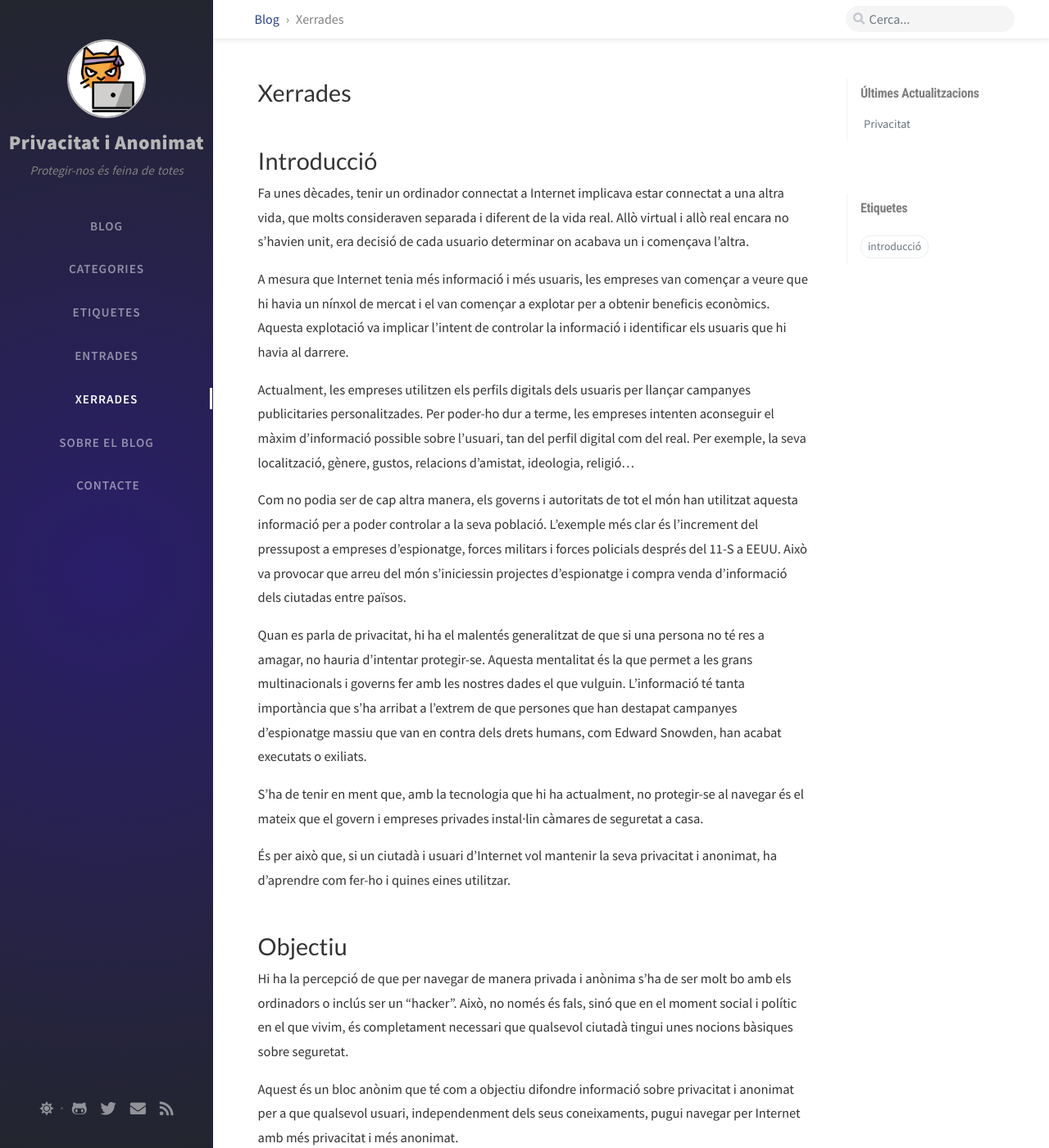
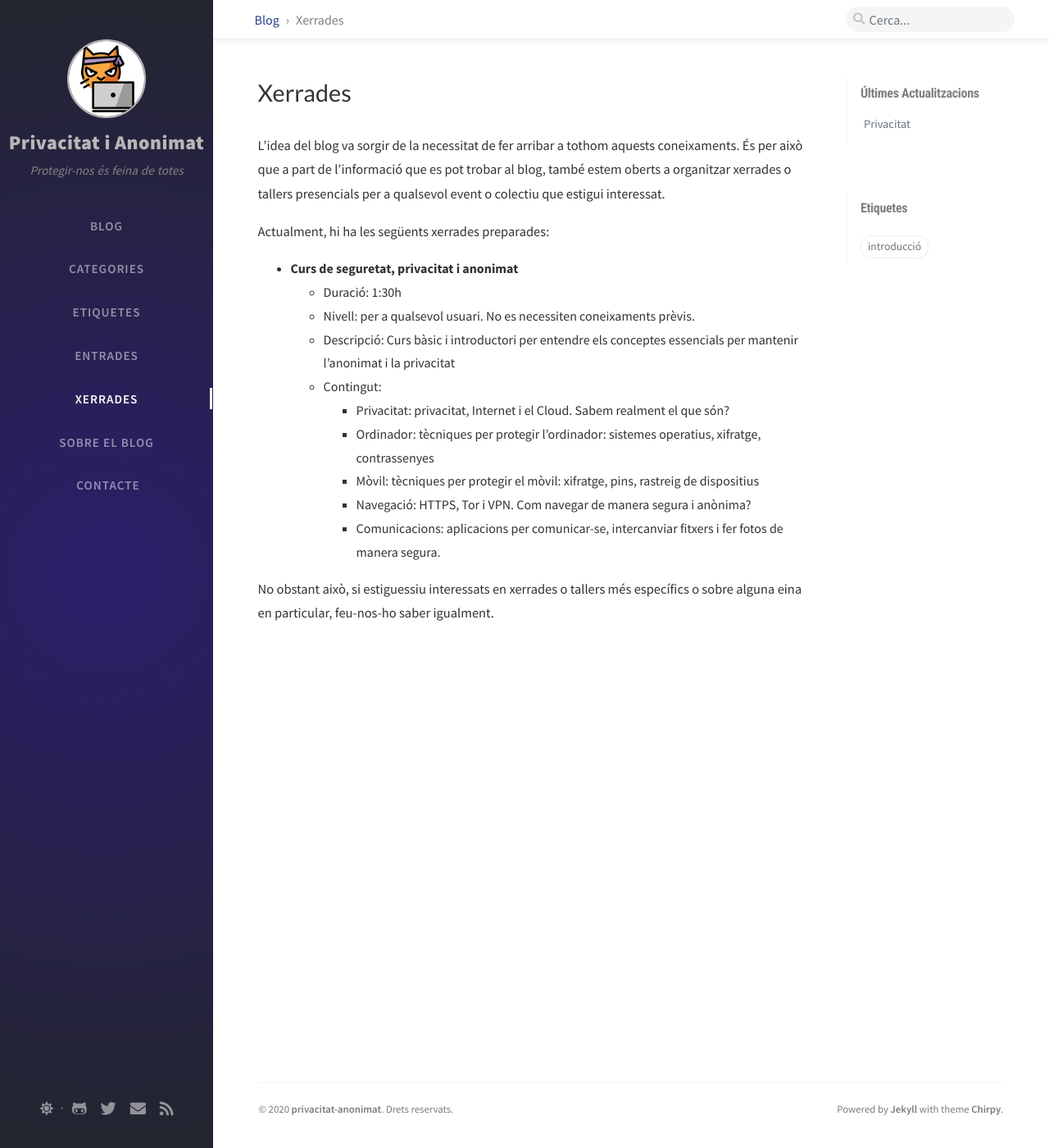
Before and after one commit to privacitat-anonimat/privacitat-anonimat.github.io, a Jekyll site: the page built from tabs/xerrades.md, in a window 1280 px wide and 1400 px high. Shown: the whole window at 82% size. Built offline with Jekyll 4.4.1, drawn with Linux system fonts in a browser that asks for light colours; nearby versions of some CDN libraries; comment, search, counter and statistics services are not loaded; some of the changed text lies outside the part shown.

Commit message:
Template

```diff
--- a/tabs/about.md
+++ b/tabs/about.md
@@ -33,24 +33,3 @@ A mesura que sigui possible, s'aniran crean entrades al blog relacionades amb pr
 * Informació sobre eines
 * Presentacions o classes completes
 * Resums (cheatsheets) per sintetizar conceptes
-
-# Xerrades
-L'idea del blog va sorgir de la necessitat de fer arribar a tothom aquests coneixaments. És per això que a part de l'informació que es pot trobar al blog, també estem oberts a organitzar xerrades o tallers presencials per a qualsevol event o colectiu que estigui interessat.
-
-Actualment, hi ha les següents xerrades preparades:
-* **Curs de seguretat, privacitat i anonimat**
-	* Duració: 1:30h
-	* Contingut: Curs bàsic i introductori per entendre els conceptes essencials per mantenir l’anonimat i la privacitat (ordinador, mòvil, xifratge, HTTPS, VPN, Tor, comunicacions segures...)
-	* Nivell: per a qualsevol usuari. No es necessiten coneixaments prèvis.
-
-No obstant això, si estiguessiu interessats en xerrades o tallers més específics o sobre alguna eina en particular, feu-nos-ho saber igualment.
-
-# Contacte
-El blog és un projecte completament sense ànim de lucre i a disposició dels usuaris. És per això que s'obre una via de contacte directa: **privacitat_anonimat@protonmail.com**
-
-S'intentarà respondre el més aviat possible. Sigueu lliures d'enviar qualsevol inquietud:
-* Dubtes generals o específics
-* Correccions a alguna de les entrades
-* Idees noves per a fer una entrada
-* Idees per ampliar l'informació d'una entrada
-* Organitzar xerrades o tallers presencials
--- a/tabs/xerrades.md
+++ b/tabs/xerrades.md
@@ -8,49 +8,19 @@ title: Xerrades
 # MIT License
 ---
 
-# Introducció
-Fa unes dècades, tenir un ordinador connectat a Internet implicava estar connectat a una altra vida, que molts consideraven separada i diferent de la vida real. Allò virtual i allò real encara no s'havien unit, era decisió de cada usuario determinar on acabava un i començava l'altra.
 
-A mesura que Internet tenia més informació i més usuaris, les empreses van començar a veure que hi havia un nínxol de mercat i el van començar a explotar per a obtenir beneficis econòmics. Aquesta explotació va implicar l'intent de controlar la informació i identificar els usuaris que hi havia al darrere.
-
-Actualment, les empreses utilitzen els perfils digitals dels usuaris per llançar campanyes publicitaries personalitzades. Per poder-ho dur a terme, les empreses intenten aconseguir el màxim d'informació possible sobre l'usuari, tan del perfil digital com del real. Per exemple, la seva localització, gènere, gustos, relacions d'amistat, ideologia, religió...
-
-Com no podia ser de cap altra manera, els governs i autoritats de tot el món han utilitzat aquesta informació per a poder controlar a la seva població. L'exemple més clar és l'increment del pressupost a empreses d'espionatge, forces militars i forces policials després del 11-S a EEUU. Això va provocar que arreu del món s'iniciessin projectes d'espionatge i compra venda d'informació dels ciutadas entre països.
-
-Quan es parla de privacitat, hi ha el malentés generalitzat de que si una persona no té res a amagar, no hauria d'intentar protegir-se. Aquesta mentalitat és la que permet a les grans multinacionals i governs fer amb les nostres dades el que vulguin. L'informació té tanta importància que s'ha arribat a l'extrem de que persones que han destapat campanyes d'espionatge massiu que van en contra dels drets humans, com Edward Snowden, han acabat executats o exiliats.
-
-S'ha de tenir en ment que, amb la tecnologia que hi ha actualment, no protegir-se al navegar és el mateix que el govern i empreses privades instal·lin càmares de seguretat a casa.
-
-És per això que, si un ciutadà i usuari d'Internet vol mantenir la seva privacitat i anonimat, ha d'aprendre com fer-ho i quines eines utilitzar.
-
-# Objectiu
-Hi ha la percepció de que per navegar de manera privada i anònima s'ha de ser molt bo amb els ordinadors o inclús ser un "hacker". Això, no només és fals, sinó que en el moment social i polític en el que vivim, és completament necessari que qualsevol ciutadà tingui unes nocions bàsiques sobre seguretat.
-
-Aquest és un bloc anònim que té com a objectiu difondre informació sobre privacitat i anonimat per a que qualsevol usuari, independenment dels seus coneixaments, pugui navegar per Internet amb més privacitat i més anonimat.
-
-A mesura que sigui possible, s'aniran crean entrades al blog relacionades amb privacitat i anonimat de les següents tipologies:
-* Conceptes específics
-* Informació sobre eines
-* Presentacions o classes completes
-* Resums (cheatsheets) per sintetizar conceptes
-
-# Xerrades
 L'idea del blog va sorgir de la necessitat de fer arribar a tothom aquests coneixaments. És per això que a part de l'informació que es pot trobar al blog, també estem oberts a organitzar xerrades o tallers presencials per a qualsevol event o colectiu que estigui interessat.
 
 Actualment, hi ha les següents xerrades preparades:
 * **Curs de seguretat, privacitat i anonimat**
 	* Duració: 1:30h
-	* Contingut: Curs bàsic i introductori per entendre els conceptes essencials per mantenir l’anonimat i la privacitat (ordinador, mòvil, xifratge, HTTPS, VPN, Tor, comunicacions segures...)
 	* Nivell: per a qualsevol usuari. No es necessiten coneixaments prèvis.
+	* Descripció: Curs bàsic i introductori per entendre els conceptes essencials per mantenir l’anonimat i la privacitat
+	* Contingut:
+		* Privacitat: privacitat, Internet i el Cloud. Sabem realment el que són?
+		* Ordinador: tècniques per protegir l’ordinador: sistemes operatius, xifratge, contrassenyes
+		* Mòvil: tècniques per protegir el mòvil: xifratge, pins, rastreig de dispositius
+		* Navegació: HTTPS, Tor i VPN. Com navegar de manera segura i anònima?
+		* Comunicacions: aplicacions per comunicar-se, intercanviar fitxers i fer fotos de manera segura.
 
 No obstant això, si estiguessiu interessats en xerrades o tallers més específics o sobre alguna eina en particular, feu-nos-ho saber igualment.
-
-# Contacte
-El blog és un projecte completament sense ànim de lucre i a disposició dels usuaris. És per això que s'obre una via de contacte directa: **privacitat_anonimat@protonmail.com**
-
-S'intentarà respondre el més aviat possible. Sigueu lliures d'enviar qualsevol inquietud:
-* Dubtes generals o específics
-* Correccions a alguna de les entrades
-* Idees noves per a fer una entrada
-* Idees per ampliar l'informació d'una entrada
-* Organitzar xerrades o tallers presencials
```
